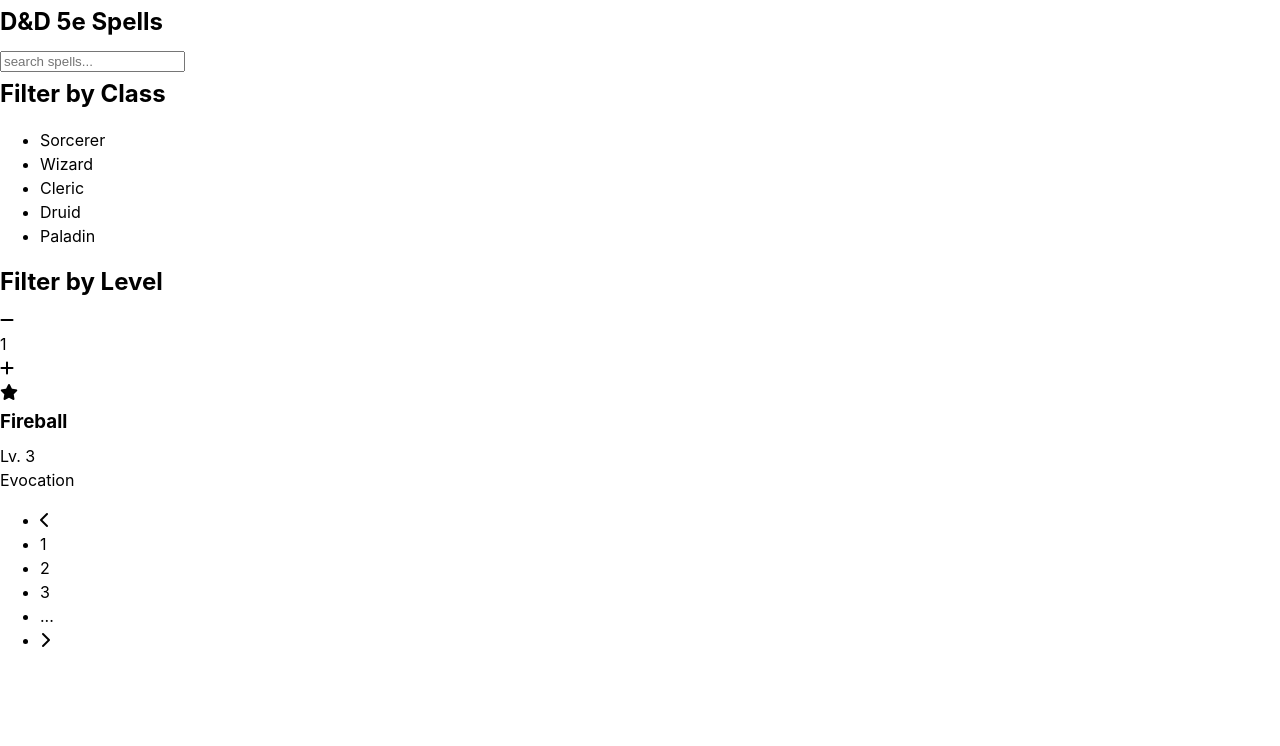
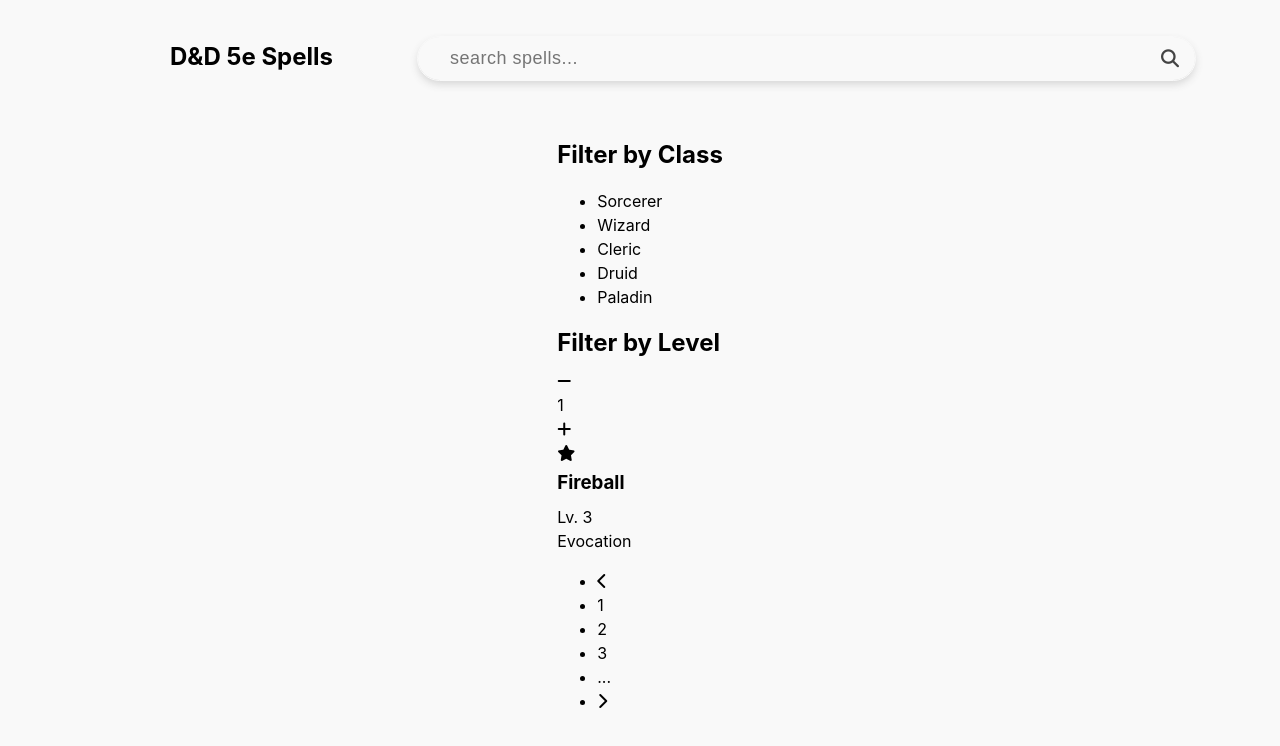
Before and after one commit to ChefDaddyJay/DND-Spell-Catalog, a website: page index.html in a window 1280 px wide. Drawn offline with Linux system fonts and the light colour scheme.

Commit message:
top section css

```diff
--- a/css/styles.css
+++ b/css/styles.css
@@ -0,0 +1,61 @@
+.site-wrapper {
+  background: #f9f9f9;
+  position: fixed;
+  top: 0;
+  left: 0;
+  right: 0;
+  bottom: 0;
+  padding: 2rem;
+  display: flex;
+  flex-direction: column;
+  align-items: center;
+}
+
+.top-section {
+  display: flex;
+  justify-content: space-between;
+  padding-bottom: 3rem;
+}
+
+.top-section .logo-wrapper {
+  width: 30%;
+  display: flex;
+  justify-content: center;
+  align-items: center;
+}
+
+.top-section .searchbar {
+  flex-grow: 1;
+  display: flex;
+  height: 100%;
+  align-items: center;
+  position: relative;
+}
+
+.top-section .searchbar input {
+  width: 100%;
+  height: 80%;
+  padding: 1rem 2rem;
+  font-size: 18px;
+  line-height: 1.5;
+  letter-spacing: 0.5px;
+  border-radius: 50rem;
+  border: none;
+  outline: 1px solid #f9f9f9;
+  box-shadow: 0 4px 8px rgba(68, 68, 68, 0.2);
+  background: #f9f9f9;
+  transition: all 0.3s ease-in-out;
+  color: #444444;
+}
+
+.top-section .searchbar input:focus {
+  outline: 1px solid #444499;
+  box-shadow: 0 4px 12px rgba(68, 68, 168, 0.2);
+}
+
+.top-section .searchbar .fa-search {
+  font-size: 18px;
+  color: #444444;
+  position: absolute;
+  right: 1rem;
+}
--- a/index.html
+++ b/index.html
@@ -17,12 +17,13 @@
   </head>
   <body>
     <main class="site-wrapper">
-      <section class="top-section">
+      <section class="top-section container">
         <div class="logo-wrapper">
           <h1>D&D 5e Spells</h1>
         </div>
         <div class="searchbar">
           <input type="text" name="search" placeholder="search spells..." />
+          <i class="fas fa-search"></i>
         </div>
       </section>
       <section class="bottom-section">
```
